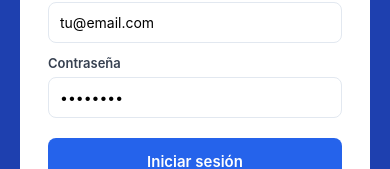
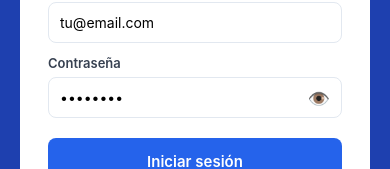
Before and after one commit to sebasvz410/fieldtrack, a React Native app in the folder mobile/: screen / in a window 390 px wide. Shown: the part 423-592 px from the top of the page. Built offline with nearby package versions, Linux system fonts and the light colour scheme.

Commit message:
mostrar ocultar contraseña en app movil

```diff
--- a/mobile/App.js
+++ b/mobile/App.js
@@ -6,6 +6,7 @@ export default function App() {
   const [pantalla, setPantalla] = useState('login')
   const [usuario, setUsuario] = useState(null)
   const [loginForm, setLoginForm] = useState({ email: '', password: '' })
+  const [verPassword, setVerPassword] = useState(false)
   const [visitaForm, setVisitaForm] = useState({ cliente: '', tipo_cliente: '', rubro: '', resultado: '', monto: '', notas: '' })
   const [visitas, setVisitas] = useState([])
   const [cargando, setCargando] = useState(false)
@@ -105,10 +106,34 @@ export default function App() {
           <Image source={require('./assets/logoveneto.png')} style={{ height: 60, width: '100%', resizeMode: 'contain', marginBottom: 12 }} />
           <Text style={styles.titulo}>FieldTrack</Text>
           <Text style={styles.subtitulo}>Veneto — Vendedores de campo</Text>
+
           <Text style={styles.label}>Email</Text>
-          <TextInput style={styles.input} value={loginForm.email} onChangeText={t => setLoginForm({ ...loginForm, email: t })} placeholder="tu@email.com" keyboardType="email-address" autoCapitalize="none" />
+          <TextInput
+            style={styles.input}
+            value={loginForm.email}
+            onChangeText={t => setLoginForm({ ...loginForm, email: t })}
+            placeholder="tu@email.com"
+            keyboardType="email-address"
+            autoCapitalize="none"
+          />
+
           <Text style={styles.label}>Contraseña</Text>
-          <TextInput style={styles.input} value={loginForm.password} onChangeText={t => setLoginForm({ ...loginForm, password: t })} placeholder="••••••••" secureTextEntry />
+          <View style={{ position: 'relative' }}>
+            <TextInput
+              style={[styles.input, { paddingRight: 44 }]}
+              value={loginForm.password}
+              onChangeText={t => setLoginForm({ ...loginForm, password: t })}
+              placeholder="••••••••"
+              secureTextEntry={!verPassword}
+            />
+            <TouchableOpacity
+              onPress={() => setVerPassword(!verPassword)}
+              style={{ position: 'absolute', right: 12, top: 11 }}
+            >
+              <Text style={{ fontSize: 18 }}>{verPassword ? '🙈' : '👁️'}</Text>
+            </TouchableOpacity>
+          </View>
+
           <TouchableOpacity style={styles.btnPrimario} onPress={handleLogin} disabled={cargando}>
             <Text style={styles.btnPrimarioTexto}>{cargando ? 'Entrando...' : 'Iniciar sesión'}</Text>
           </TouchableOpacity>
```
